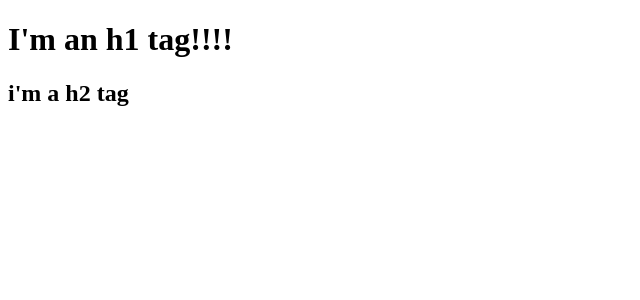
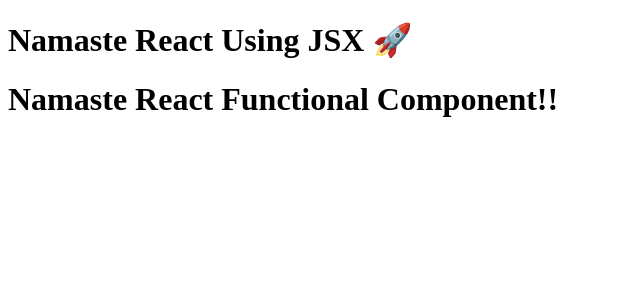
Before and after one commit to adithyan250/namaste_react, a React (Vite) app: page / in a window 1280 px wide. Shown: the top 300 px of the page, without its empty margins (0-640 px from the left). Built offline with nearby package versions, Linux system fonts and the light colour scheme.

Commit message:
episode 3

```diff
--- a/App.js
+++ b/App.js
@@ -1,23 +1,24 @@
 import React from "react";
-import ReactDOM from 'react-dom/client';
+import ReactDOM from "react-dom/client";
+
+const num = 100;
+const Title = () =>(
+    <h1 className="head" tabIndex="5">
+        Namaste React Using JSX 🚀
+    </h1>
+);
 
 
-const parent = React.createElement("div", {
-    id: "parent"
-}, React.createElement("div", {
-    id: "child"
-},[
-    React.createElement("h1", {}, "I'm an h1 tag!!!!"),
-    React.createElement("h2", {}, "i'm a h2 tag")
-]));
+const HeadingComponent = () => (
 
-console.log(parent);
+    <div id="container">
+        {Title()}
+    <h1 className="heading">Namaste React Functional Component!!</h1>
+    </div>
+);
 
-const heading = React.createElement("h1", {
-    id: "heading"
-}, "Hello world from React");
 
 
 const root = ReactDOM.createRoot(document.getElementById("root"));
 
-root.render(parent)
+root.render(<HeadingComponent/>);
--- a/index.html
+++ b/index.html
@@ -7,7 +7,9 @@
     <title>Document</title>
 </head>
 <body>
-    <div id="root"></div>
+    <div id="root">
+        <h1>Adhii is here</h1>
+    </div>
 
 
     <script type="module" src="./App.js"></script>
--- a/package.json
+++ b/package.json
@@ -3,6 +3,8 @@
   "version": "1.0.0",
   "description": "Learning React.js ",
   "scripts": {
+    "start": "parcel index.html",
+    "build": "parcel build index.html",
     "test": "jest"
   },
   "repository": {
```
